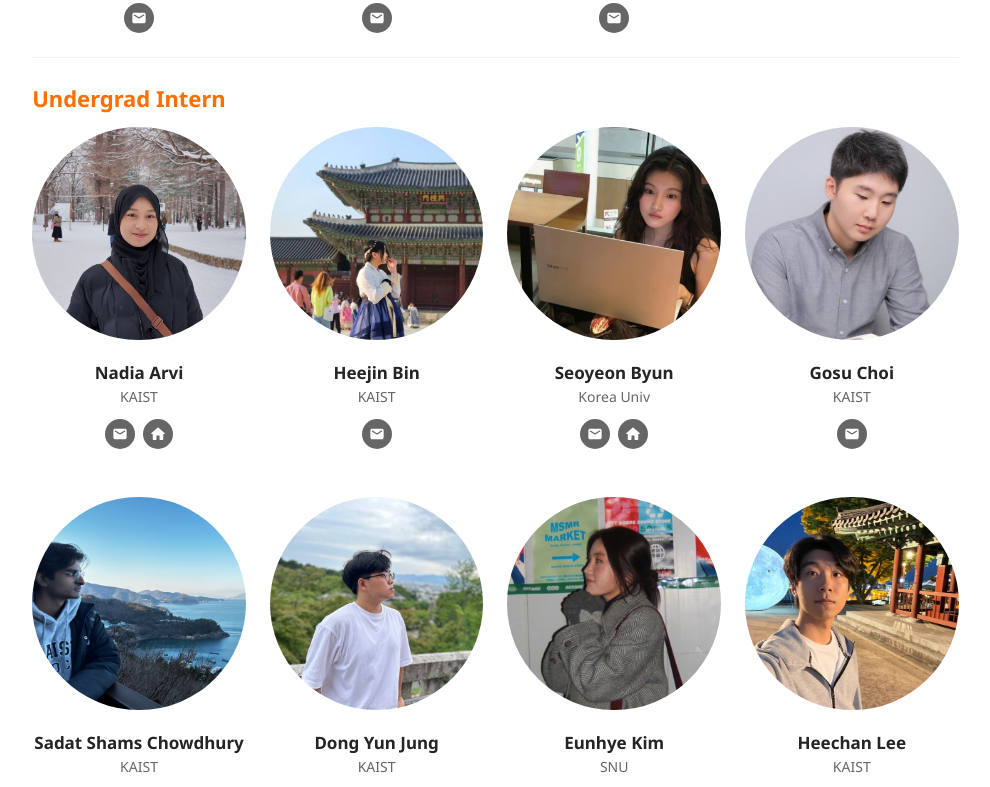
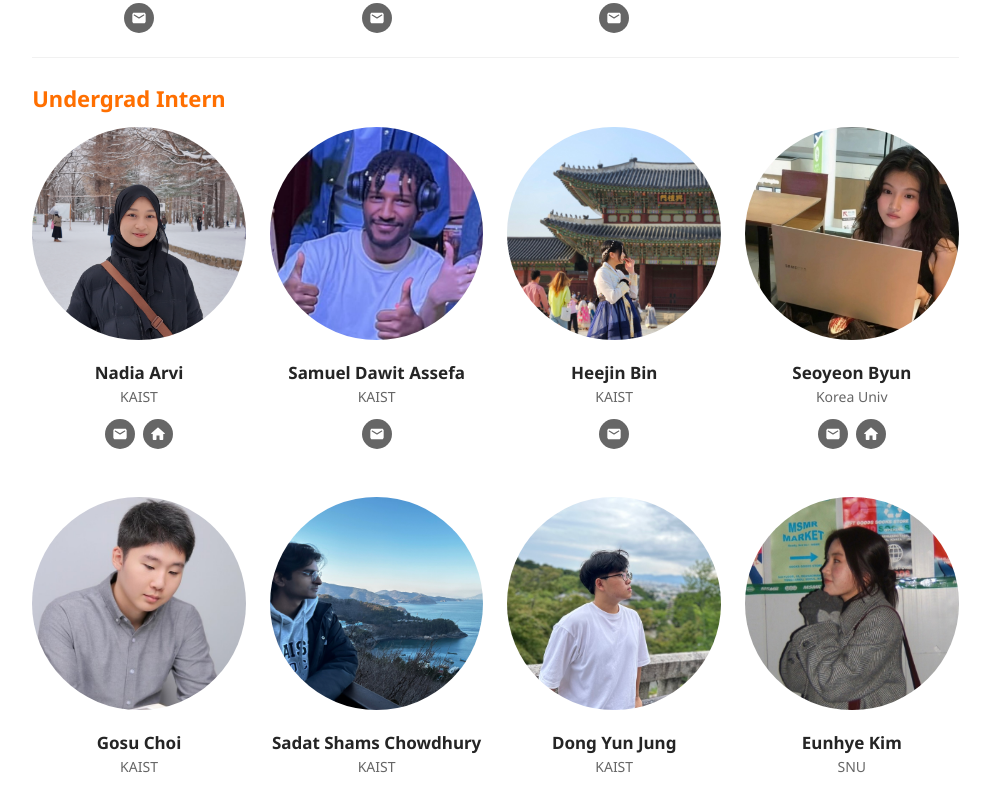
Before and after one commit to uhcsed/uhcsed.github.io, a Next.js app: page /people in a window 1280 px wide. Shown: the part 3280-4067 px from the top of the page, without its empty margins (49-1039 px from the left). Built offline with nearby package versions, Linux system fonts and the light colour scheme.

Commit message:
Add Samuel in Member Roster (#96)
* add samuel

* change photo

```diff
--- a/src/data/members.ts
+++ b/src/data/members.ts
@@ -39,6 +39,17 @@ export class Member {
 }
 
 export const MEMBERS: Record<string, Member> = {
+  samueldawit: {
+    firstName: 'Samuel Dawit',
+    lastName: 'Assefa',
+    email: 'samuelassefa@kaist.ac.kr',
+    kixlabPosition: 'Undergrad Intern',
+    img: 'samuel.jpg',
+    site: '',
+    affiliation: 'KAIST',
+    startYear: 2025,
+    startSeason: 'Winter',
+  },
   yukaihung: {
     firstName: 'Yu-Kai',
     lastName: 'Hung',
```
Also changed, not shown: public/members/samuel.jpg (added).
